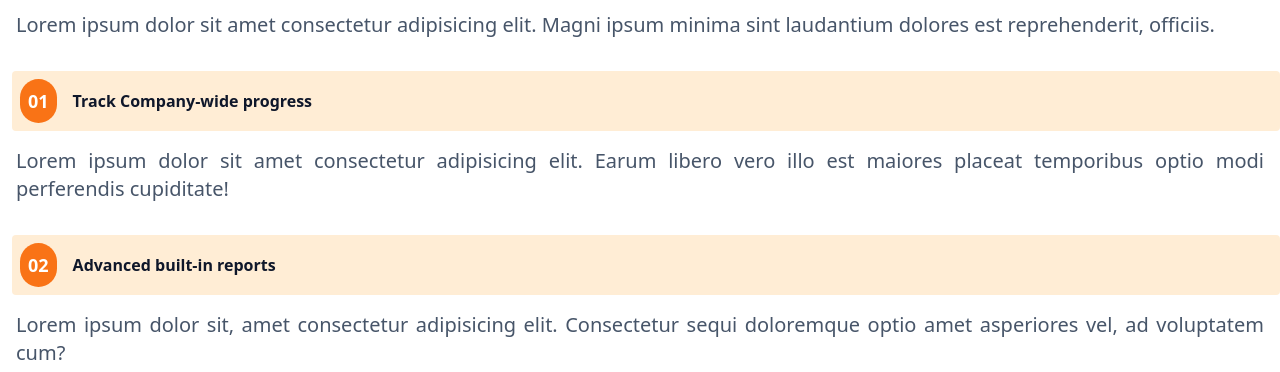
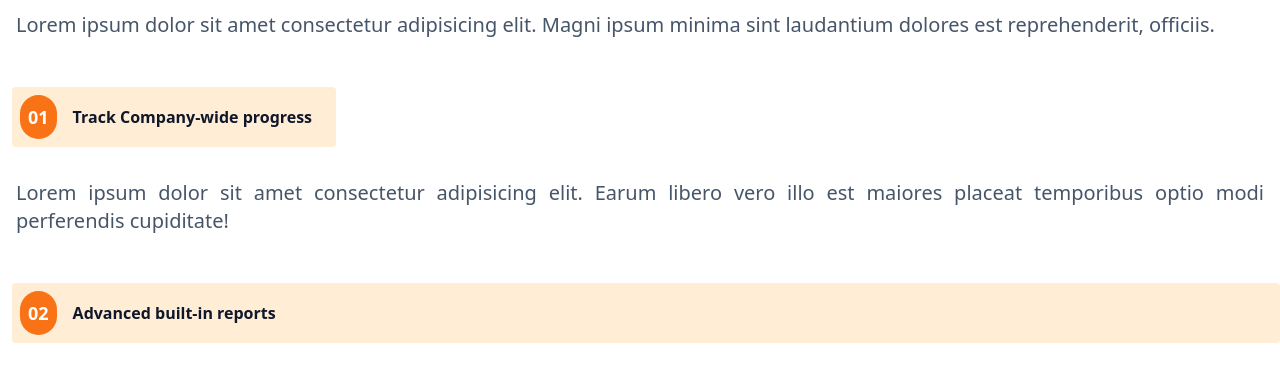
Before and after one commit to anikaivnath/Class-Task-7-2-, a plain HTML site: page index.html in a window 1280 px wide. Shown: the part 557-929 px from the top of the page. Drawn offline with nearby package versions, Linux system fonts and the light colour scheme.

Commit message:
Add section 2

```diff
--- a/index.html
+++ b/index.html
@@ -58,12 +58,14 @@
     </div>
 </div>
 
+     <div class="sm:flex flex-col">
     <div class="mt-4 text-center m-4">
         <p class="font-bold text-3xl text-violet-950">What's different <br> <span>about Manage</span></p>
         <p class="text-slate-600 text-justify text-xl mt-4">Lorem ipsum dolor sit amet consectetur adipisicing elit. Magni ipsum minima sint laudantium dolores est reprehenderit, officiis.</p>
     </div>
 
-    <div class="flex items-center bg-orange-100 p-2 rounded  mt-8 ml-3 ">
+    <div class="flex flex-row">
+        <div class="flex items-center bg-orange-100 p-2 rounded  mt-8 ml-3 sm:text-start ">
             <div class="bg-orange-500 text-white font-bold text-lg p-2 rounded-full ">
               01
             </div>
@@ -71,6 +73,8 @@
               Track Company-wide progress
             </div>
           </div>
+    </div>
+
       <div class="m-4">
         <p class=" text-slate-600 text-justify text-xl mt-4 ">Lorem ipsum dolor sit amet consectetur adipisicing elit. Earum libero vero illo est maiores placeat temporibus optio modi perferendis cupiditate!</p>
          </div>
@@ -95,8 +99,10 @@
                   Everything you need in one place
                 </div>
               </div>
+
               <div class="m-4">
                 <p class=" text-slate-600 text-justify text-xl mt-4 ">Lorem ipsum dolor sit amet consectetur adipisicing elit. Recusandae molestiae cumque quia totam consectetur ad voluptas, ea unde veniam, et, odit facilis.</p>
+                 </div>
                 </div>
 
                  <div class="mt-8 ">
```
Lines whose indentation alone changed are shown as unchanged.
